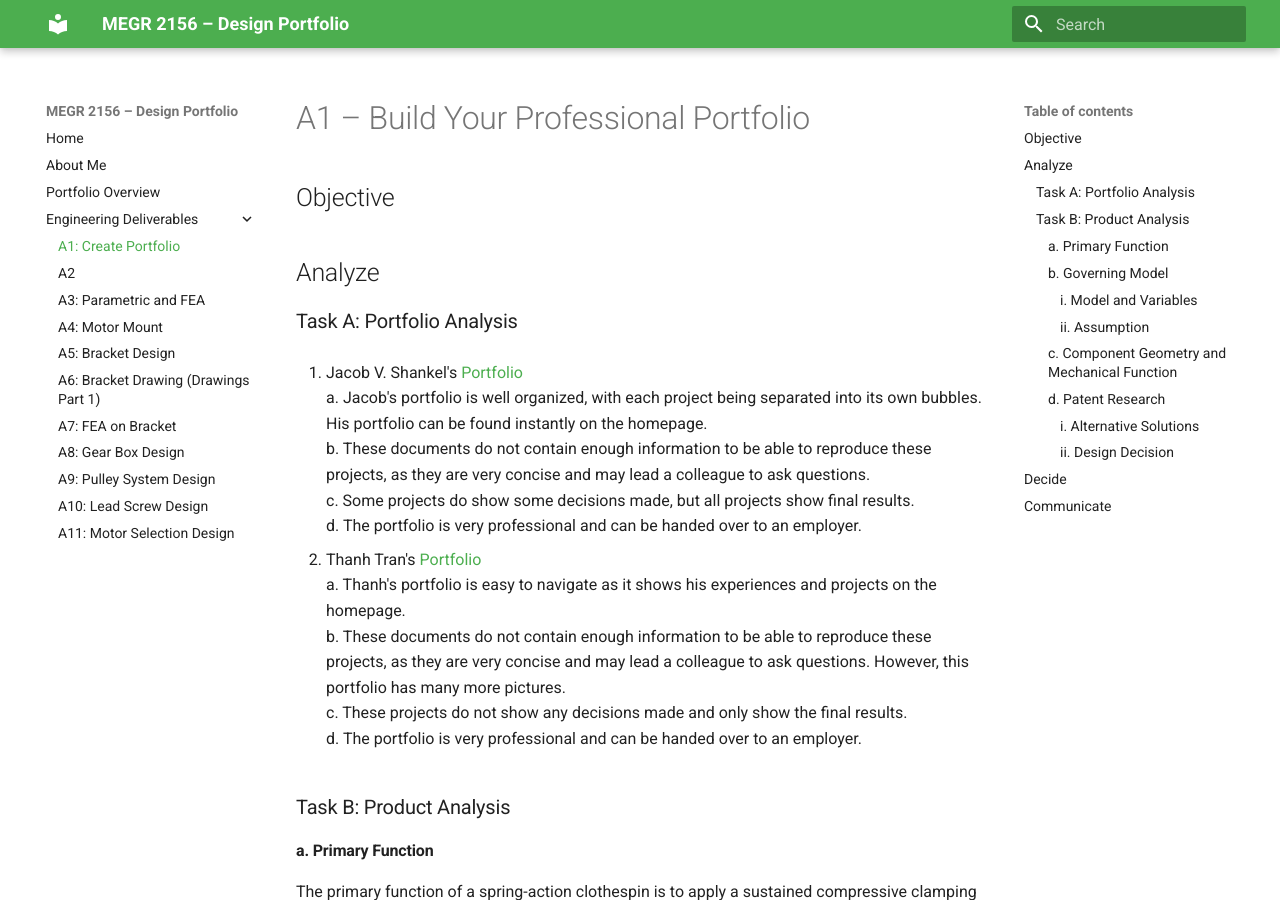
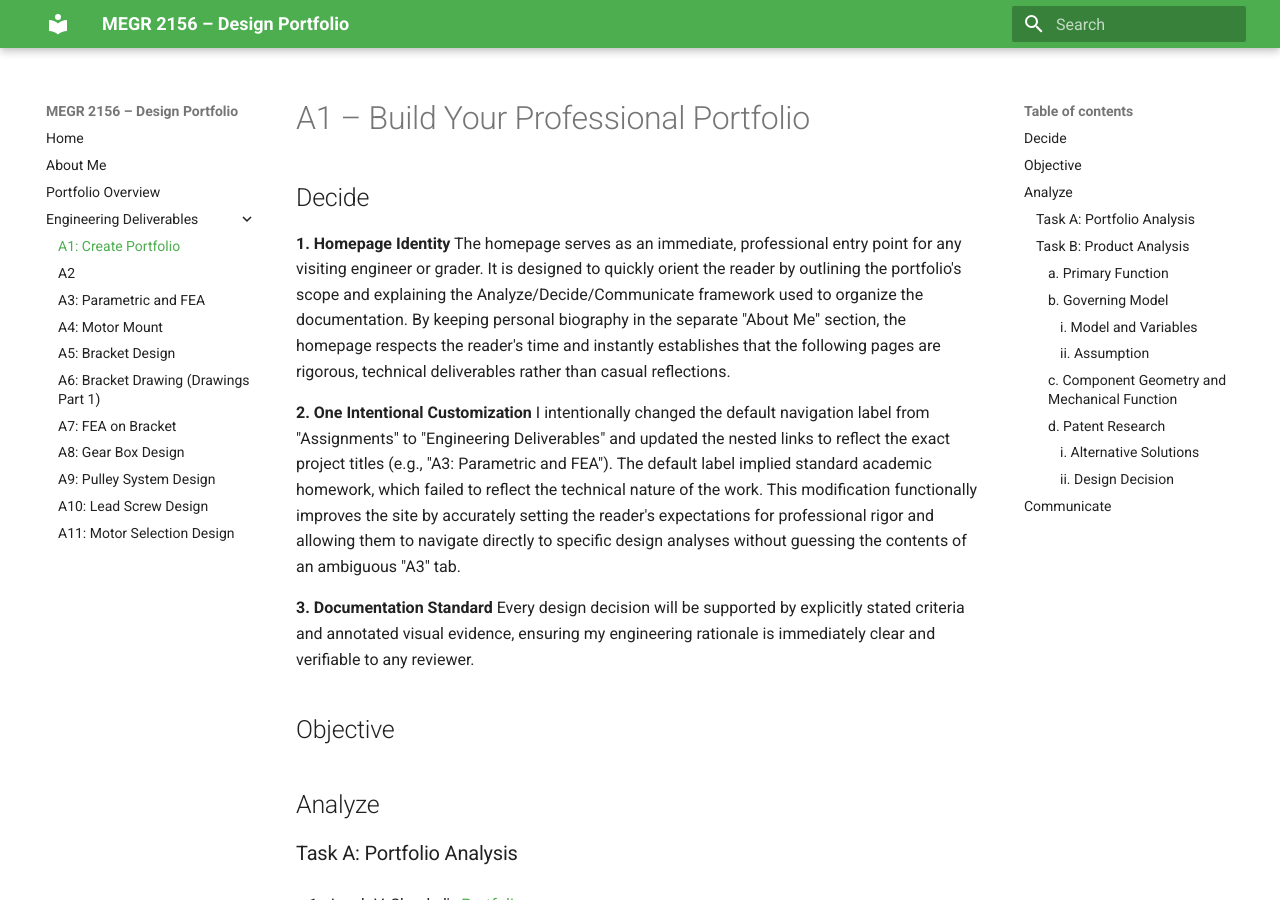
Before and after one commit to rhoang628/megr2156-portfolio, an MkDocs documentation site: the page built from docs/assignments/A01/index.md, in a window 1280 px wide and 900 px high. Built offline with MkDocs 1.6.1 and Material for MkDocs 9.7.7, drawn with Linux system fonts in a browser that asks for light colours.

Commit message:
Revise portfolio documentation structure and content
Updated the portfolio documentation to clarify objectives and enhance navigation. Added sections on homepage identity, intentional customization, and documentation standards.

```diff
--- a/docs/assignments/A01/index.md
+++ b/docs/assignments/A01/index.md
@@ -1,7 +1,17 @@
 # A1 – Build Your Professional Portfolio
 
+## Decide
+
+**1. Homepage Identity**
+The homepage serves as an immediate, professional entry point for any visiting engineer or grader. It is designed to quickly orient the reader by outlining the portfolio's scope and explaining the Analyze/Decide/Communicate framework used to organize the documentation. By keeping personal biography in the separate "About Me" section, the homepage respects the reader's time and instantly establishes that the following pages are rigorous, technical deliverables rather than casual reflections.
+
+**2. One Intentional Customization**
+I intentionally changed the default navigation label from "Assignments" to "Engineering Deliverables" and updated the nested links to reflect the exact project titles (e.g., "A3: Parametric and FEA"). The default label implied standard academic homework, which failed to reflect the technical nature of the work. This modification functionally improves the site by accurately setting the reader's expectations for professional rigor and allowing them to navigate directly to specific design analyses without guessing the contents of an ambiguous "A3" tab.
+
+**3. Documentation Standard**
+Every design decision will be supported by explicitly stated criteria and annotated visual evidence, ensuring my engineering rationale is immediately clear and verifiable to any reviewer.
+
 ## Objective
-
 
 ## Analyze
 ### Task A: Portfolio Analysis
```
Also changed, not shown: other parts of docs/assignments/A01/index.md (+0 -1 lines).
